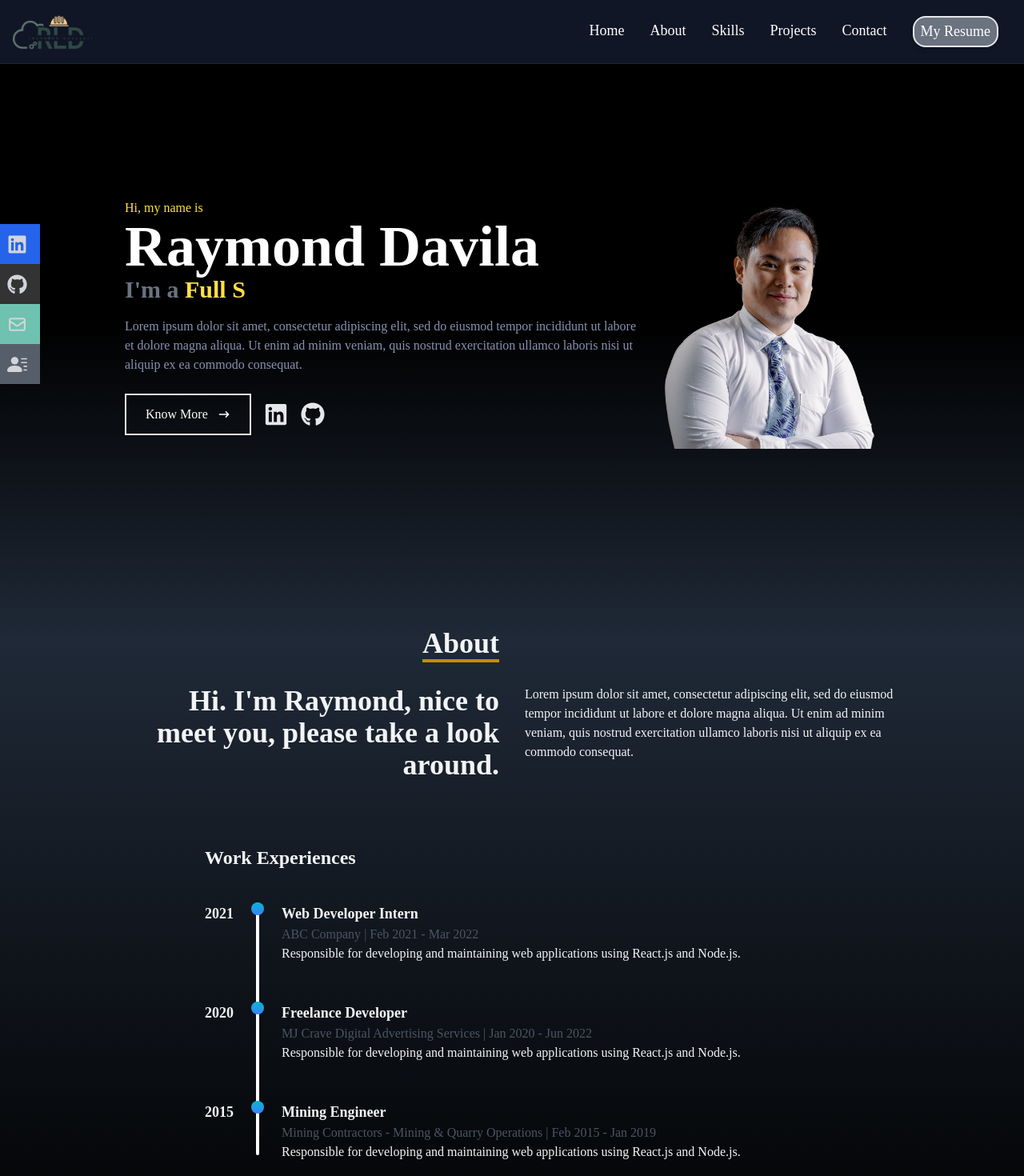
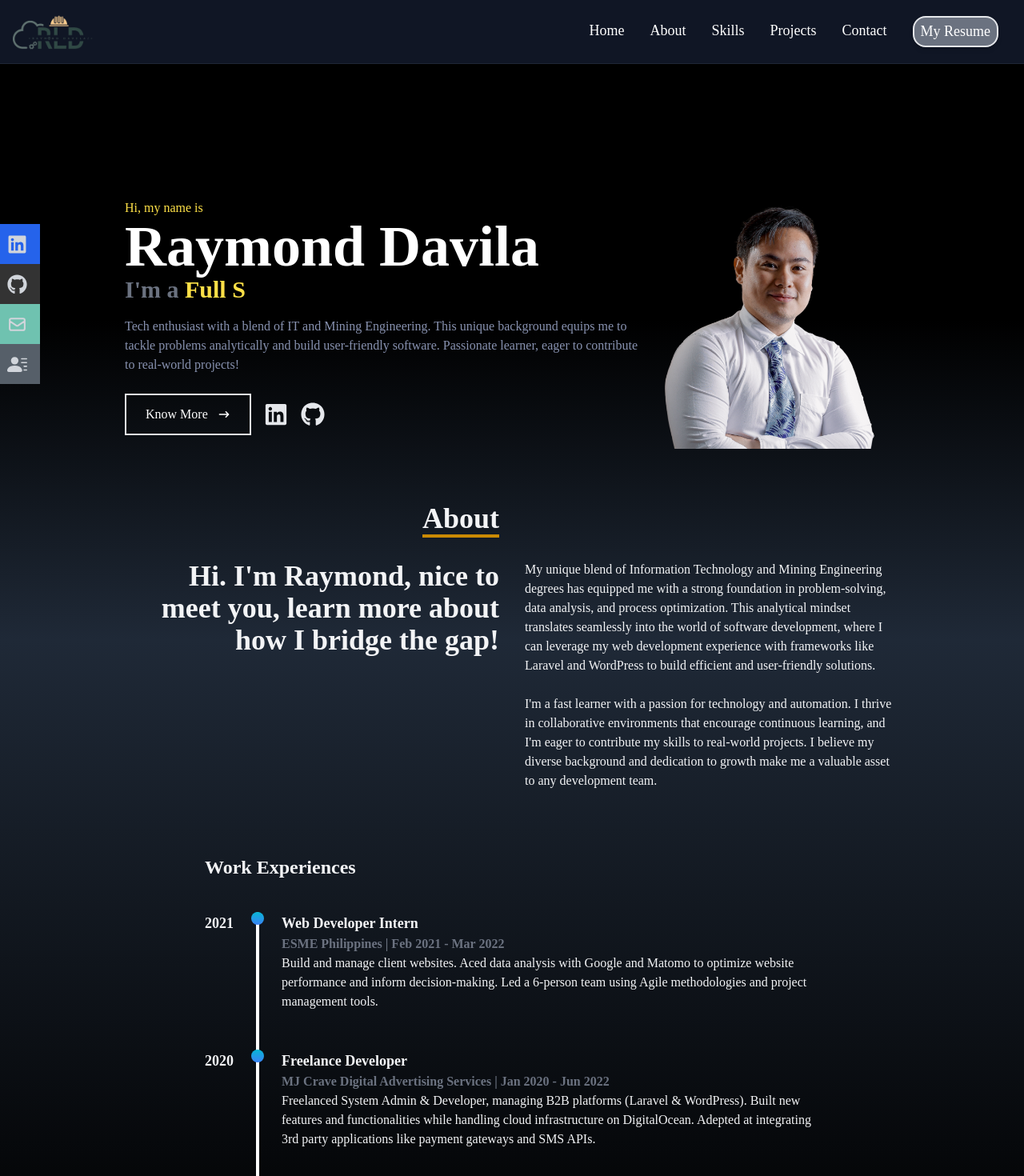
Before and after one commit to monddavila/monddavila.github.io, a React (Create React App) app: page / in a window 1280 px wide. Shown: the top 1470 px of the page at 80% size. Built offline with nearby package versions, Linux system fonts and the light colour scheme.

Commit message:
updated portfolio details

```diff
--- a/src/components/About.jsx
+++ b/src/components/About.jsx
@@ -14,12 +14,12 @@ const About = () => {
                 </div>
                 <div className='max-w-[1000px] w-full grid sm:grid-cols-2 gap-8 px-4'>
                   <div className='sm:text-right text-4xl font-bold'>
-                    <p>Hi. I'm Raymond, nice to meet you, please take a look around.</p>
+                    <p>Hi. I'm Raymond, nice to meet you, learn more about how I bridge the gap!</p>
                   </div>
                   <div>
-                    <p>Lorem ipsum dolor sit amet, consectetur adipiscing elit, sed do eiusmod tempor
-                    incididunt ut labore et dolore magna aliqua. Ut enim ad minim veniam, quis nostrud
-                    exercitation ullamco laboris nisi ut aliquip ex ea commodo consequat.</p>
+                    <p>My unique blend of Information Technology and Mining Engineering degrees has equipped me with a strong foundation in problem-solving, data analysis, and process optimization.  This analytical mindset translates seamlessly into the world of software development, where I can leverage my web development experience with frameworks like Laravel and WordPress to build efficient and user-friendly solutions.</p>
+                    <br />
+                    <p>I'm a fast learner with a passion for technology and automation.  I thrive in collaborative environments that encourage continuous learning, and I'm eager to contribute my skills to real-world projects.  I believe my diverse background and dedication to growth make me a valuable asset to any development team.</p>
                   </div>
             </div>
 
@@ -34,10 +34,10 @@ const About = () => {
                         <h3 className="absolute left-0 text-lg font-semibold">2021</h3>
                         <p>
                           <WorkExperience
-                            company="ABC Company"
+                            company="ESME Philippines"
                             position="Web Developer Intern"
                             duration="Feb 2021 - Mar 2022"
-                            description="Responsible for developing and maintaining web applications using React.js and Node.js."
+                            description="Build and manage client websites. Aced data analysis with Google and Matomo to optimize website performance and inform decision-making. Led a 6-person team using Agile methodologies and project management tools."
                           />
                         </p>
                       </div>
@@ -48,7 +48,7 @@ const About = () => {
                             company="MJ Crave Digital Advertising Services"
                             position="Freelance Developer"
                             duration="Jan 2020 - Jun 2022"
-                            description="Responsible for developing and maintaining web applications using React.js and Node.js."
+                            description="Freelanced System Admin & Developer, managing B2B platforms (Laravel & WordPress). Built new features and functionalities while handling cloud infrastructure on DigitalOcean. Adepted at integrating 3rd party applications like payment gateways and SMS APIs."
                           />
                         </p>
                       </div>
@@ -59,7 +59,7 @@ const About = () => {
                             company="Mining Contractors - Mining & Quarry Operations"
                             position="Mining Engineer"
                             duration="Feb 2015 - Jan 2019"
-                            description="Responsible for developing and maintaining web applications using React.js and Node.js."
+                            description="Led a large mining team (120+) to consistently exceed production targets through data-driven process optimization (14% cost reduction, 25% productivity increase). Proven ability to analyze complex systems and implement efficient solutions."
                           />
                         </p>
                       </div>
--- a/src/components/Experience.jsx
+++ b/src/components/Experience.jsx
@@ -4,7 +4,7 @@ const Experience = ({ company, position, duration, description }) => {
   return (
     <div className="mb-4">
       <h3 className="text-lg font-semibold">{position}</h3>
-      <p className="text-gray-600">{company} | {duration}</p>
+      <p className="text-gray-500 font-semibold">{company} | {duration}</p>
       <p>{description}</p>
     </div>
   );
--- a/src/components/Home.jsx
+++ b/src/components/Home.jsx
@@ -20,7 +20,7 @@ const Home = () => {
             texts={["Programming Enthusiast", "Web Developer", "Full Stack Developer", "Mining Engineer", "Tech Savvy :)"]}
           />
 
-          <p className='text-[#8892b0] py-4 max-w-[700px]'>Lorem ipsum dolor sit amet, consectetur adipiscing elit, sed do eiusmod tempor incididunt ut labore et dolore magna aliqua. Ut enim ad minim veniam, quis nostrud exercitation ullamco laboris nisi ut aliquip ex ea commodo consequat.</p>
+          <p className='text-[#8892b0] py-4 max-w-[700px]'>Tech enthusiast with a blend of IT and Mining Engineering.  This unique background equips me to tackle problems analytically and build user-friendly software.  Passionate learner, eager to contribute to real-world projects!</p>
           <div className="flex items-center">
             <ScrollLink to="about" smooth={true} duration={500}>
               <button className='text-white group border-2 px-6 py-3 my-2 flex items-center hover:bg-yellow-600 hover:border-yellow-600' >Know More
--- a/src/components/Work.jsx
+++ b/src/components/Work.jsx
@@ -13,7 +13,7 @@ const Work = () => {
         <div className='max-w-[1000px] mx-auto p-4 flex flex-col justify-center w-full h-full'>
             <div className='pb-8'>
                 <p className='text-4xl font-bold inline border-b-4 border-yellow-600'>Projects</p>
-                <p className='py-6'>Get a glimpse of my capabilities. <strong><em>"From design to development, see what I can create."</em></strong></p>
+                <p className='py-6'>Get a glimpse of my capabilities. <strong><em>"Explore my work and see how I can bridge the gap!"</em></strong></p>
 
             </div>
 
@@ -28,9 +28,10 @@ const Work = () => {
 
                     {/* Hover Effects */}
                     <div className='opacity-0 group-hover:opacity-100'>
-                        <span className='text-2xl font-bold text-white tracking-wider'>
-                        React JS Application
+                        <span className='text-xl font-bold text-white tracking-wider text-center'>
+                        <p>Full E-commerce Website</p>
                         </span>
+                        <p>Full E-commerce Website</p>
                         <div className='pt-8 text-center'>
                             <a href='https://www.ibakeph.me'>
                                 <button className='text-center rounded-lg px-4 py-3 m-2 bg-white text-gray-700 font-bold text-lg'>Demo</button>
@@ -49,9 +50,10 @@ const Work = () => {
 
                     {/* Hover Effects */}
                     <div className='opacity-0 group-hover:opacity-100'>
-                        <span className='text-2xl font-bold text-white tracking-wider'>
-                        React JS Application
+                        <span className='text-xl font-bold text-white tracking-wider text-center'>
+                        <p>B2B Platform</p>
                         </span>
+                        <p>Full E-commerce Website</p>
                         <div className='pt-8 text-center'>
                             <a href='/'>
                                 <button className='text-center rounded-lg px-4 py-3 m-2 bg-white text-gray-700 font-bold text-lg'>Demo</button>
@@ -70,9 +72,10 @@ const Work = () => {
 
                     {/* Hover Effects */}
                     <div className='opacity-0 group-hover:opacity-100'>
-                        <span className='text-2xl font-bold text-white tracking-wider'>
-                        React JS Application
+                        <span className='text-xl font-bold text-white tracking-wider text-center'>
+                        <p>Organizational Platform</p>
                         </span>
+                        <p>WordPress, PHP</p>
                         <div className='pt-8 text-center'>
                             <a href='/'>
                                 <button className='text-center rounded-lg px-4 py-3 m-2 bg-white text-gray-700 font-bold text-lg'>Demo</button>
@@ -93,9 +96,10 @@ const Work = () => {
 
                     {/* Hover Effects */}
                     <div className='opacity-0 group-hover:opacity-100'>
-                        <span className='text-2xl font-bold text-white tracking-wider'>
-                        React JS Application
+                        <span className='text-xl font-bold text-white tracking-wider text-center'>
+                        <p>Learning Management System</p>
                         </span>
+                        <p className='text-center'> Thinkific, CMS</p>
                         <div className='pt-8 text-center'>
                             <a href='/'>
                                 <button className='text-center rounded-lg px-4 py-3 m-2 bg-white text-gray-700 font-bold text-lg'>Demo</button>
@@ -114,9 +118,10 @@ const Work = () => {
 
                     {/* Hover Effects */}
                     <div className='opacity-0 group-hover:opacity-100'>
-                        <span className='text-2xl font-bold text-white tracking-wider'>
-                        React JS Application
+                        <span className='text-xl font-bold text-white tracking-wider text-center'>
+                        <p>Company Website</p>
                         </span>
+                        <p>React JS, Tailwind</p>
                         <div className='pt-8 text-center'>
                             <a href='/'>
                                 <button className='text-center rounded-lg px-4 py-3 m-2 bg-white text-gray-700 font-bold text-lg'>Demo</button>
@@ -135,9 +140,10 @@ const Work = () => {
 
                     {/* Hover Effects */}
                     <div className='opacity-0 group-hover:opacity-100'>
-                        <span className='text-2xl font-bold text-white tracking-wider'>
-                        React JS Application
+                        <span className='text-xl font-bold text-white tracking-wider text-center'>
+                        <p>Company Website</p>
                         </span>
+                        <p>React JS, Tailwind</p>
                         <div className='pt-8 text-center'>
                             <a href='/'>
                                 <button className='text-center rounded-lg px-4 py-3 m-2 bg-white text-gray-700 font-bold text-lg'>Demo</button>
```
